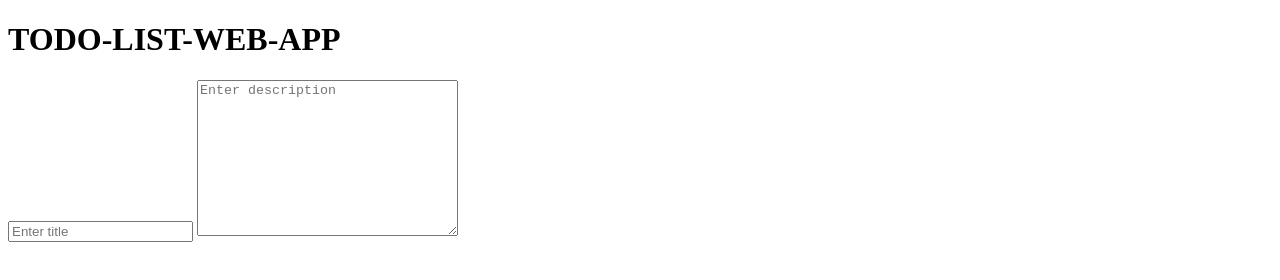
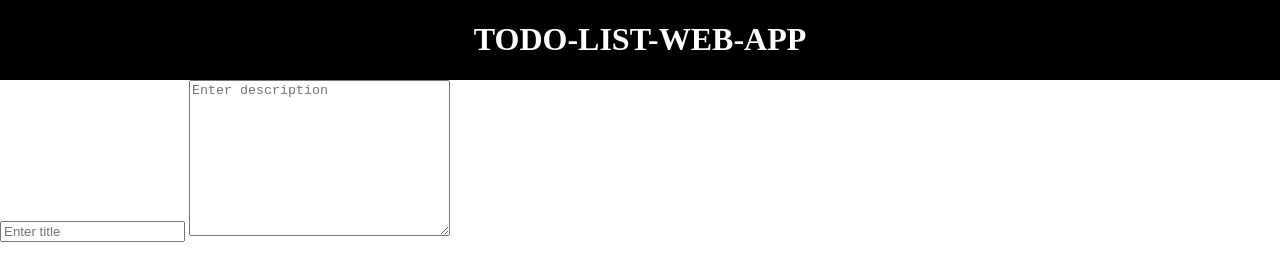
Before and after one commit to humza-kakar-DEV/todo-app-web-application, a plain HTML site: page index.html in a window 1280 px wide. Drawn offline with Linux system fonts and the light colour scheme.

Commit message:
styled header

```diff
--- /dev/null
+++ b/SCSS/_body.scss
@@ -0,0 +1,7 @@
+* , *::before , *::after {
+}
+
+body {
+    margin: 0px;
+    padding: 0px;
+}
--- a/SCSS/_content-add.scss
+++ b/SCSS/_content-add.scss
@@ -1,6 +1,2 @@
-@use "variables";
-@use "methods";
-
-body {
-    background-color: cyan;
-}
+@import "variables";
+@import "methods";
--- a/SCSS/_content-show.scss
+++ b/SCSS/_content-show.scss
@@ -1,2 +1,2 @@
-@use "variables";
-@use "methods";
+@import "variables";
+@import "methods";
--- a/SCSS/_header.scss
+++ b/SCSS/_header.scss
@@ -1,10 +1,13 @@
-body {
-    background-color: cyan;
+@import "methods";
+@import "variables";
+
+.header {
+    @include change-color(black , background);
+
+    overflow: hidden;
+
+    #{&}-heading {
+        @include change-color(white , text);
+        text-align: center;
+    }
 }
-
-header-class {
-
-    // @include methods.change-background-color(variables.$header-color);
-
-    background-color: red;
-}
--- a/SCSS/_methods.scss
+++ b/SCSS/_methods.scss
@@ -1,3 +1,7 @@
-@mixin change-background-color ($color) {
-    background-color: $color;
+@mixin change-color ($color , $type: text) {
+    @if $type == text {
+        color: $color;
+    } @else {
+        background-color: $color;
+    }
 }
--- a/SCSS/_variables.scss
+++ b/SCSS/_variables.scss
@@ -1,2 +1,2 @@
-$header-color: white;
-$color-text: black;
+$header-color: black;
+$header-heading-text-color: white;
--- a/SCSS/main.scss
+++ b/SCSS/main.scss
@@ -1,7 +1,4 @@
-@use 'header';
-@use "content-add";
-@use "content-show";
-
-// body {
-//     background-color: darkblue;
-// }
+@import "body";
+@import "header";
+@import "content-add";
+@import "content-show";
--- a/index.html
+++ b/index.html
@@ -13,8 +13,8 @@
 
 <body>
 
-    <header class="header-class">
-        <div class="header-class-heading">
+    <header class="header">
+        <div class="header-heading">
             <h1>
                 TODO-LIST-WEB-APP
             </h1>
```
Also changed, not shown: CSS/main.css, package-lock.json (added), 1 other file.
